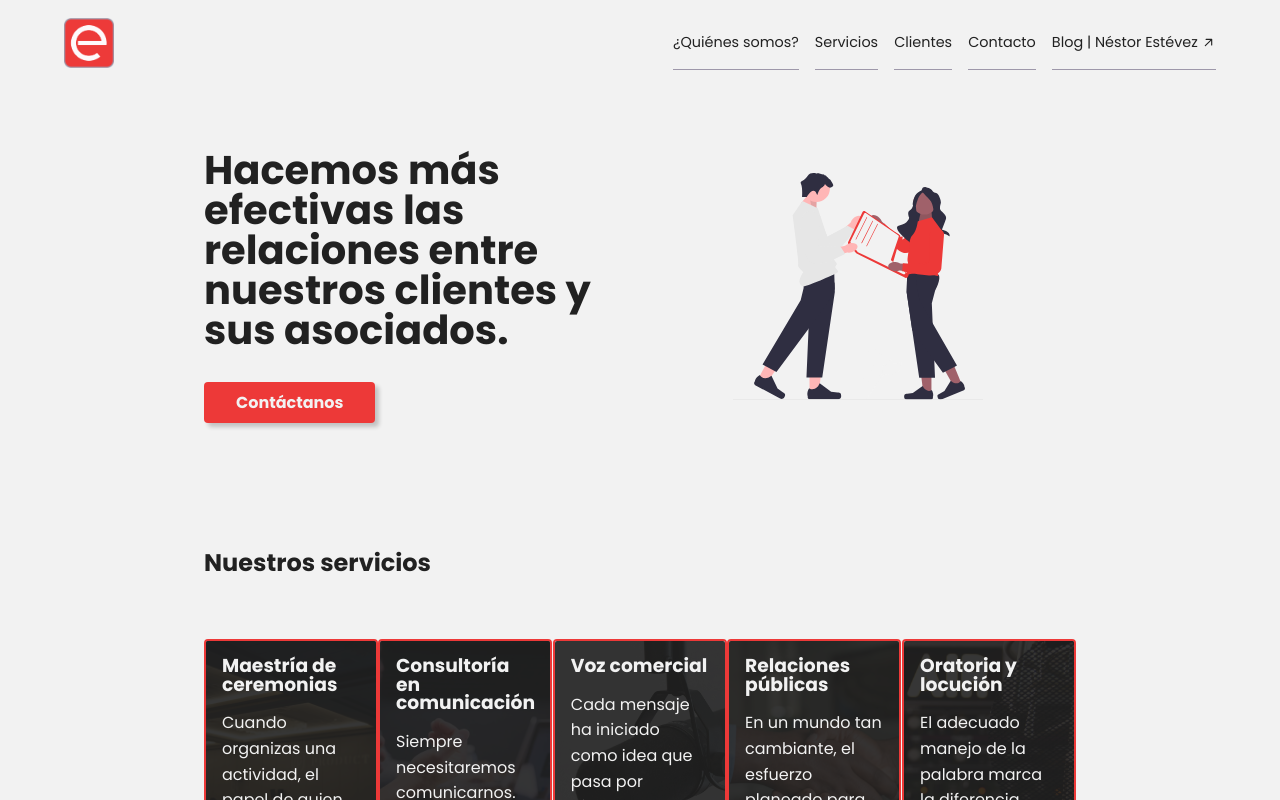
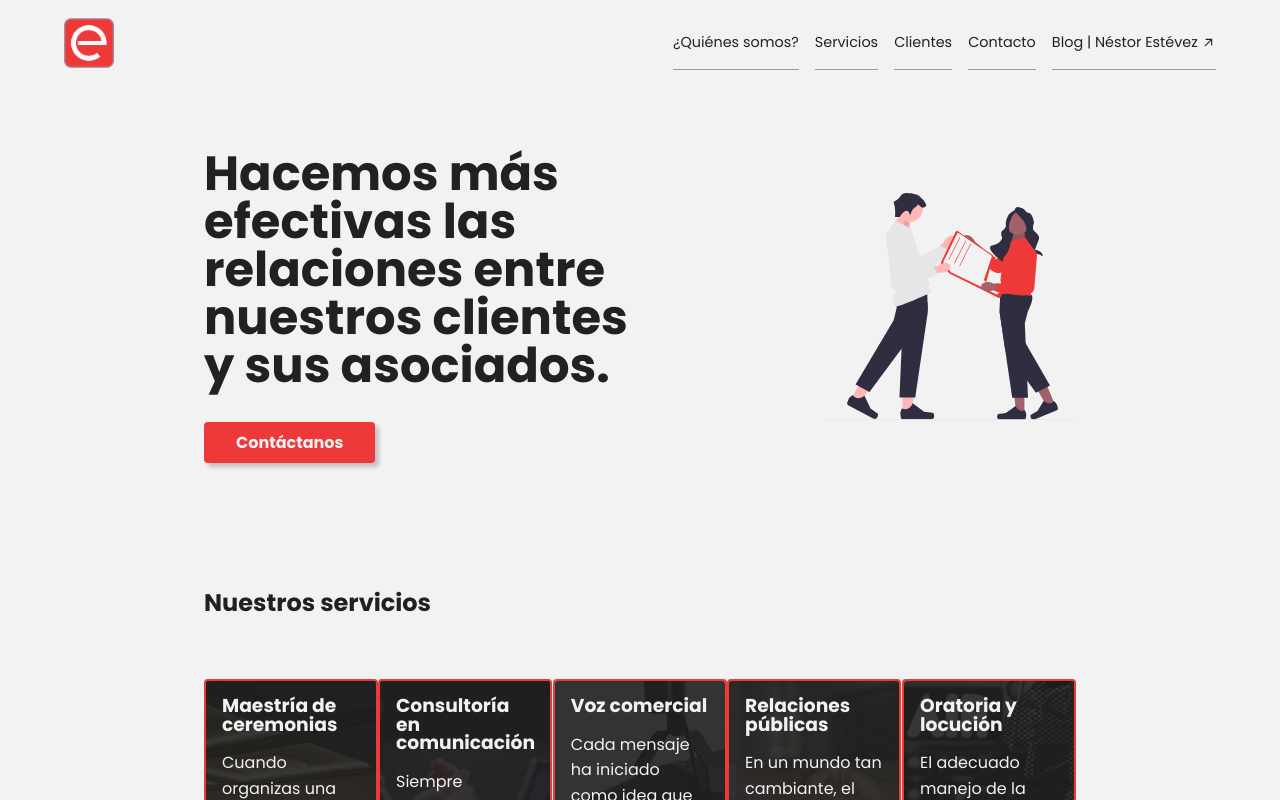
Before and after one commit to rafacovez/nescom, a Vue app: page / in a window 1280 px wide. Shown: the top 800 px of the page. Built offline with nearby package versions, Linux system fonts and the light colour scheme.

Commit message:
made illustration appear only on desktop design and up, not tablet anymore

```diff
--- a/src/components/LandingSection.vue
+++ b/src/components/LandingSection.vue
@@ -9,7 +9,7 @@
         >Contáctanos</PrimaryButton
       >
     </div>
-    <div v-if="screenWidth >= 768" class="landing-section__illustration">
+    <div v-if="screenWidth >= 1080" class="landing-section__illustration">
       <CommunicationIllustration />
     </div>
   </ComponentLayout>
@@ -58,15 +58,20 @@ export default {
   gap: 2rem;
 }
 
-@media only screen and (min-width: 768px) {
+@media only screen and (min-width: 1080px) {
   .landing-section {
-    display: grid;
-    grid-template-columns: 1fr 1fr;
-    place-items: center;
+    display: flex;
+    flex-direction: row;
+    align-items: center;
+    justify-content: space-between;
+  }
+
+  .landing-section > div {
+    flex-basis: 50%;
   }
 
   .landing-section__text > h1 {
-    font-size: calc(var(--font-size) * 2.5);
+    font-size: calc(var(--font-size) * 3);
   }
 
   .landing-section__illustration {
```
